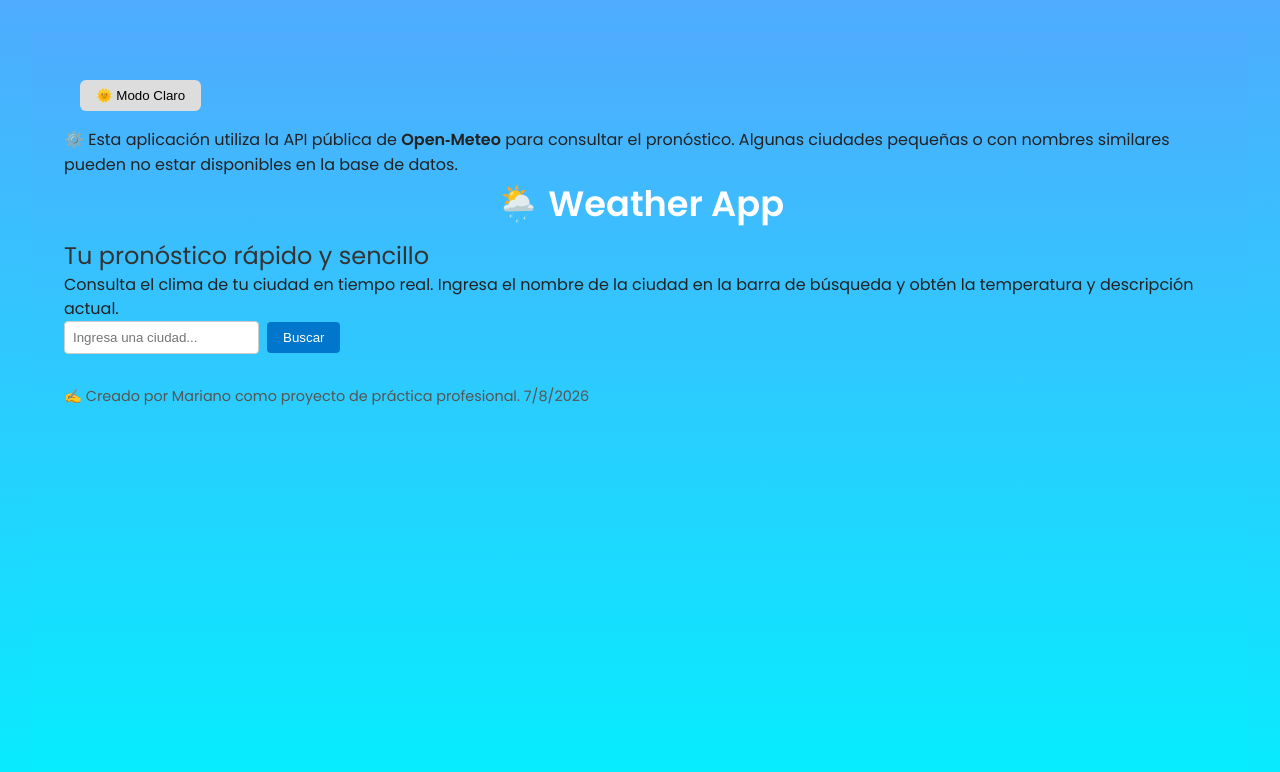
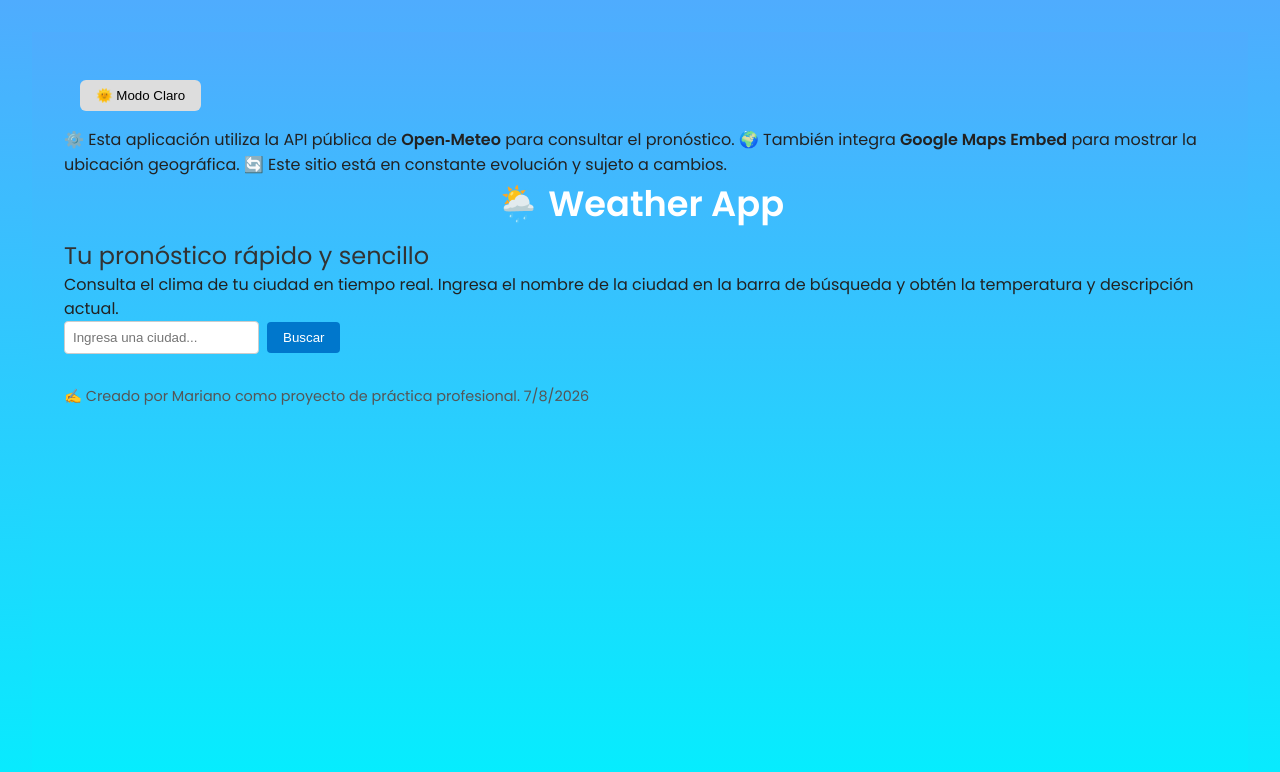
Before and after one commit to mariano925/react-profesional-app, a React (Vite) app: page / in a window 1280 px wide. Shown: the top 772 px of the page. Built offline with nearby package versions, Linux system fonts and the light colour scheme.

Commit message:
📝 Banner: agregar Google Maps Embed y aviso de cambios

```diff
--- a/src/App.jsx
+++ b/src/App.jsx
@@ -51,10 +51,11 @@ function App() {
         </button>
 
         {/* Banner superior */}
-        <div className="banner">
+      <div className="banner">
           ⚙️ Esta aplicación utiliza la API pública de <strong>Open‑Meteo</strong> para consultar el pronóstico.
-          Algunas ciudades pequeñas o con nombres similares pueden no estar disponibles en la base de datos.
-        </div>
+          🌍 También integra <strong>Google Maps Embed</strong> para mostrar la ubicación geográfica.
+          🔄 Este sitio está en constante evolución y sujeto a cambios.
+      </div>
 
         <h1>🌦️ Weather App</h1>
         <h2>Tu pronóstico rápido y sencillo</h2>
```
